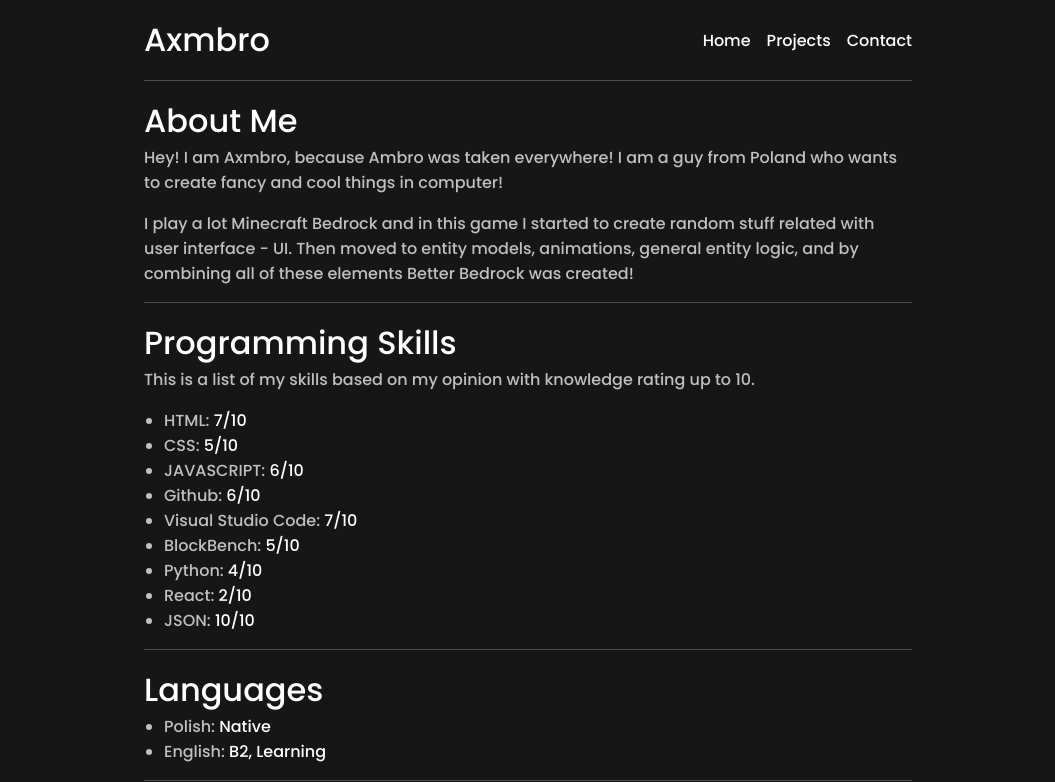
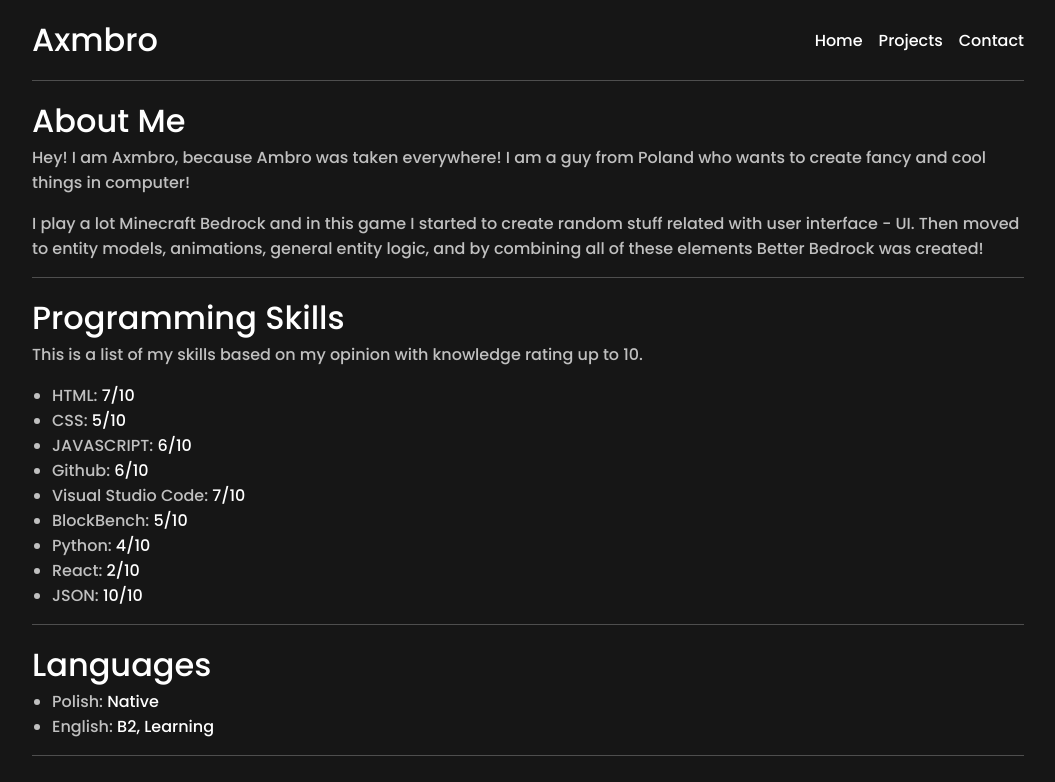
Before and after one commit to AxmBro/axmbro.github.io, a React (Create React App) app: page / in a window 1280 px wide. Shown: the top 782 px of the page, without its empty margins (112-1167 px from the left). Built offline with nearby package versions, Linux system fonts and the light colour scheme.

Commit message:
add some global styles

```diff
--- a/src/App.css
+++ b/src/App.css
@@ -7,7 +7,7 @@ body {
 }
 
 .App {
-  max-width: 800px;
+  max-width: var(--max-website-width);
   margin: 0 auto;
   box-sizing: content-box;
 }
@@ -15,8 +15,10 @@ body {
 :root {
   --primary-text-color: rgb(255, 255, 255);
   --secondary-text-color: rgb(24, 166, 255);
+
   --primary-description-text-color: rgb(192, 192, 192);
   --secondary-description-text-color: rgb(128, 128, 128);
+
   --website-background-color: rgb(22, 22, 22);
   --navbar-dropdown-background-color: rgb(43, 43, 43);
   --line-break-color: rgba(133, 133, 133, 0.5);
@@ -29,7 +31,9 @@ body {
   --secondary-padding-size: 1rem;
 }
 
-h1, h2 {
+h1,
+h2 {
+  color: rgb(255, 255, 255);
   font-weight: 500;
   word-wrap: break-word;
   margin: 0;
```
